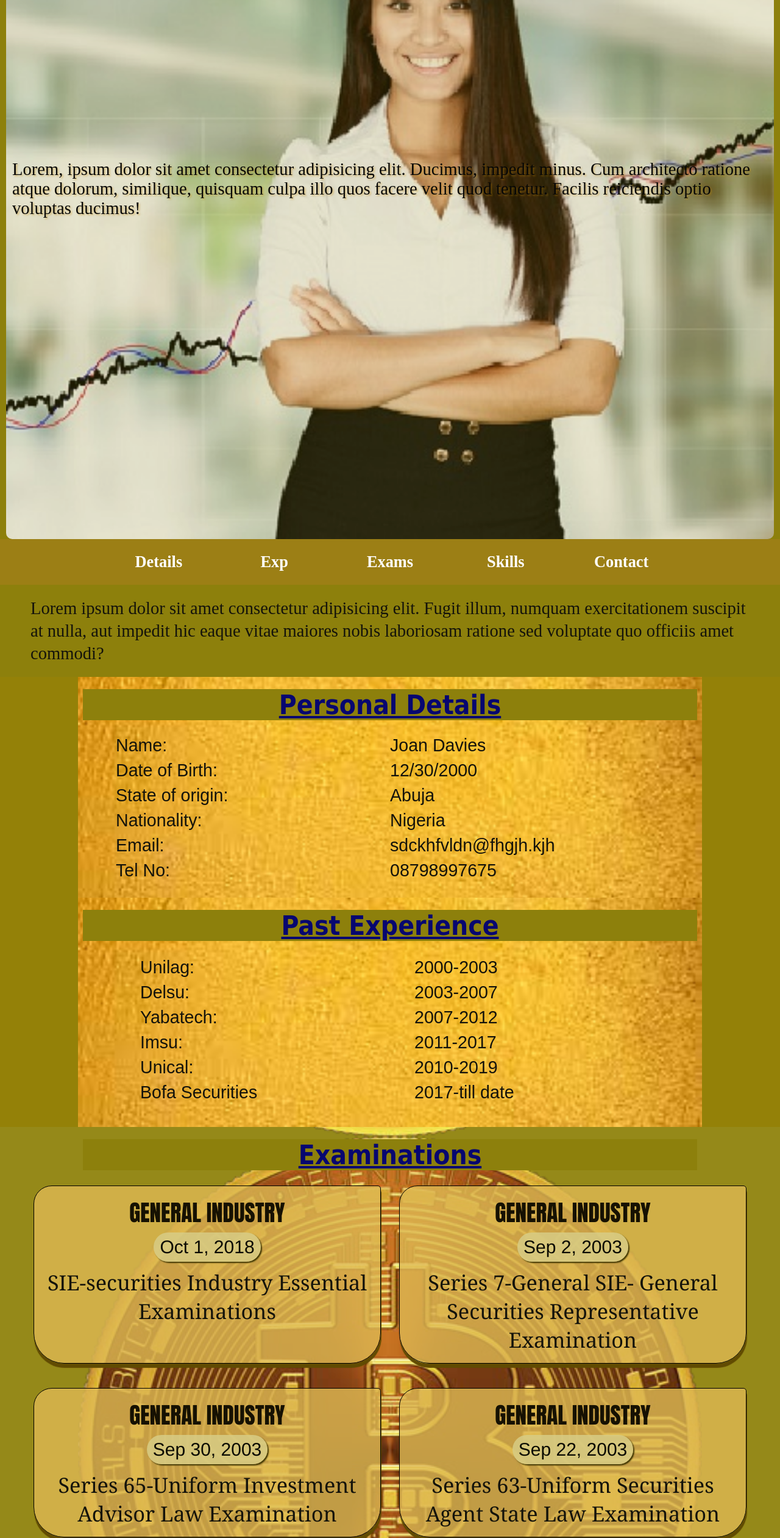
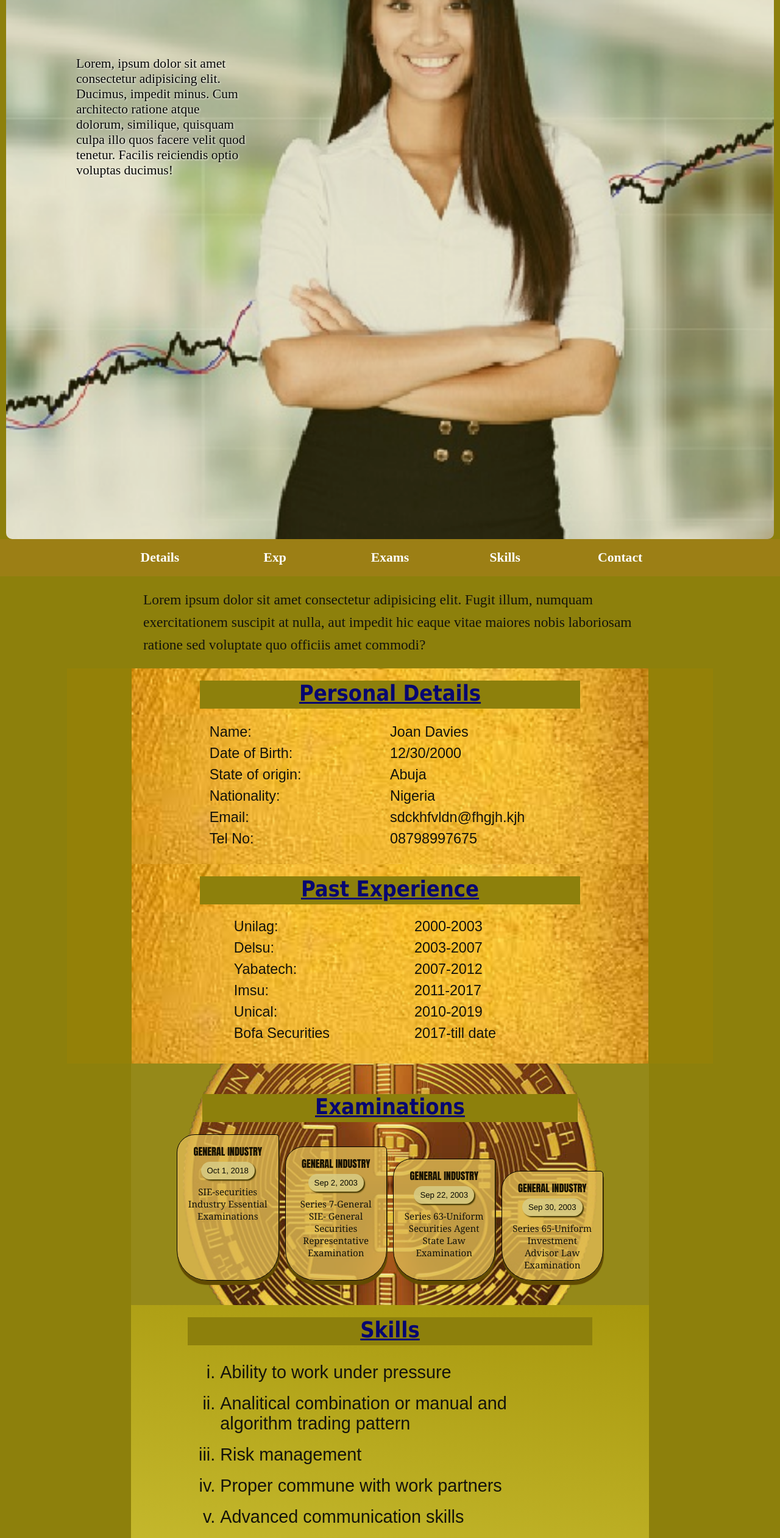
Before and after one commit to Morningstar2000/portfolio, a plain HTML site: page index.html in a window 1280 px wide. Shown: the part 222-2744 px from the top of the page at 61% size. Drawn offline with Linux system fonts and the light colour scheme.

Commit message:
Update styles.css
all done

```diff
--- a/styles.css
+++ b/styles.css
@@ -390,7 +390,7 @@ a#rp2{
     animation-duration: 1s;
     animation-delay: 2s;
     animation-direction: alternate;
-    animation-iteration-count: 4;
+    animation-iteration-count: infinite;
 }
 
 @media screen and (max-width: 370px){
@@ -525,11 +525,19 @@ a#rp2{
     body{
         font-size: 17px;
     }
+    /* header{
+        grid-template-rows: repeat(4, 1fr);
+    } */
+    header h2{
+        grid-row: 1;
+        padding-top: 90px;
+    }
     header p{
-        grid-column: 1/7;
-        grid-row: 5/6;
-        margin: 15% 20px;
+        grid-column: 1/5;
+        grid-row: 2/3;
+        margin: 15px 20px;
         font-size: 1.2em;
+
     }
 }
 @media screen and (min-width: 600px) {
@@ -538,7 +546,7 @@ a#rp2{
     }
     header p{
         grid-column: 1/9;
-        grid-row: 4/6;
+        grid-row: 3/4;
         margin-bottom: -5%;
         margin-left: 20px;
         font-size: 1.2em;
@@ -548,16 +556,24 @@ a#rp2{
     body{
         font-size: 22px;
     }
+    header{
+        grid-template-rows: repeat(5, 1fr);
+    }
     header h1{
-        margin-top: 50px;
+        grid-column: 1/8;
+        grid-row: 1;
     }
     header h2{
-        margin-top: 0px;
+        grid-column: 1/4;
+        grid-row: 2;
+        padding: 0 0;
     }
     header p{
-        margin-top: 100px;
-        font-size: 1.3em;
-        text-shadow: 2px 2px 3px rgba(197, 136, 4, 0.445);
+        grid-column: 1/4;
+        grid-row: 3/6;
+    }
+    main{
+        padding: 0 70px;
     }
     main p{
         font-size: 1.3em;
@@ -635,23 +651,37 @@ a#rp2{
     }
     #submit{
     margin: 10px auto;
-    /* margin-left: 20px; */
+    margin-left: 10%;
     padding: 10px auto;
     display: block;
     width: 20%;
     }
     p#rp1{
-        grid-column: 3/6;
+        grid-column: 3/5;
         grid-row: 1;
         padding-left: 10px;
         font-size: 2em;
+        /* padding-bottom: 20px; */
+    }
+    @keyframes example{
+        from {padding-left: 30px;}
+        to {padding-left: 60px;}
+        from {padding-left: 60px;}
+        to {padding-left: 30px;}
     }
     a#rp2{
         grid-column: 4/7;
         grid-row: 1;
         width: 200%;
+        /* padding-left: 30px; */
         padding-top: 40px;
+        animation-name: example;
+        animation-duration: 1s;
+        animation-delay: 2s;
+        animation-direction: alternate;
+        animation-iteration-count: infinite;
     }
+
     footer{
         font-size: 1.3em;
     }
@@ -662,25 +692,142 @@ a#rp2{
         width: 80%;
     }
 }
-@media screen and (min-width: ) {
+@media screen and (min-width: 800px) {
+    body{
+        font-size: 24px;
+    }
+}
+@media screen and (min-width: 960px) {
+    body{
+        font-size: 20px;
+    }
+    .grid{
+        width: 100%;
+        max-width: 850px;
+        margin: 0 auto;
+        box-sizing: border-box;
+    }
+    .folio-nav{
+        width: 100%;
+        max-width: 100%;
+        margin: 0 auto;
+        box-sizing: border-box;
+    }
+    h3{
+        padding-bottom: 5px;
+    }
+    main.grid{
+        margin: 0 auto;
+        max-width: 950px;
+        color: red;
+        padding: 0 50px;
+    }
+    header p{
+        grid-column: 1/4;
+        grid-row: 4/6;
+        align-self: center;
+    }
+    #exams{
+        padding: 40px;
+    }
+    div.exams1 img{
+        grid-column: 3/8;
+        grid-row: 2;
+        width: 60%;
+        display: none;
+    }div.exams1 li{
+        grid-column: span 3;
+        font-size: 0.7em;
+    }
+    div.exams1 li:nth-child(1){
+        grid-column: 1/3;
+        grid-row: 1;
+        /* font-size: 1.1em; */
+        /* width: 45%; */
+        margin: 0 auto;
+        margin-inline: 5px;
+        margin-top: 15px
 
-    /* div.exams1 li, div.exams1 img{
-        grid-column: 1/4;
-        display: inline-block;
-        font-size: 1.3em;
-        box-shadow: 1px 7px 1px rgb(97, 75, 2);
-        border: 0.5px solid black;
-        border-radius: 30px 5px 50px 50px;
-        padding: 1px 1px;
+    }
+    div.exams1 li:nth-child(2){
+        grid-column: 3/5;
+        grid-row: 1;
+        /* font-size: 1.1em; */
+        /* width: 45%; */
+        margin: 0 auto;
+        margin-inline: 5px;
+        margin-top: 35px
+
+    }
+    div.exams1 li:nth-child(5){
+        grid-column: 5/7;
+        grid-row: 1;
+        /* font-size: 1.1em; */
+        /* width: 45%; */
+        margin: 0 auto;
+        margin-inline: 5px;
+        margin-top: 55px
+    }
+    div.exams1 li:nth-child(4){
+        grid-column: 7/9;
+        grid-row: 1;
+        /* font-size: 1.1em; */
+        /* width: 45%; */
+        margin: 0 auto;
+        margin-inline: 5px;
+        margin-top: 75px
+
+    }
+    input, textarea{
+        width: 40%;
+    }
+    #pix2{
+        margin-bottom: 10px;
+        width: 50%;
+    }
+    #pix3{
+        width: 60%;
+    }
+    footer{
+        font-size: 1.7em;
+    }
+    #submit{
+        margin-left: 10%;
+    }
+    footer.footer.grid{
+        max-width: 100%;
+        width: 100%;
+    }
+}
+@media screen and (min-width: 1100px) {
+    body{
+        font-size: 18px;
+    }
+    div, section{
+        width: 100%;
+        max-width: 1060px;
         margin: 0 auto;
     }
-    div.exams1 li{
-        padding: 5px 10px;
-        margin: 10px auto;
-        background-color: rgba(223, 186, 83, 0.801);
-    } */
+    section#exams, section#skills, section#contact{
+        width: 100%;
+        max-width: 850px;
+        margin: 0 auto;
+    }
+    section#details h3, section#exp h3{
+        width: 850px;
+        max-width: 60%;
+    }
+    input, textarea, select{
+        width: 400px;
+        margin: 10 auto;
+    }
+    #submit{
+        margin: 0 auto;
+    }
+    #contact h1{
+        font-size: 2.2em;
+    }
 }
-900, 1024, 1280
 /* @media screen and (max-width: 550px){
     div.row3grid{
         display: grid;
```
